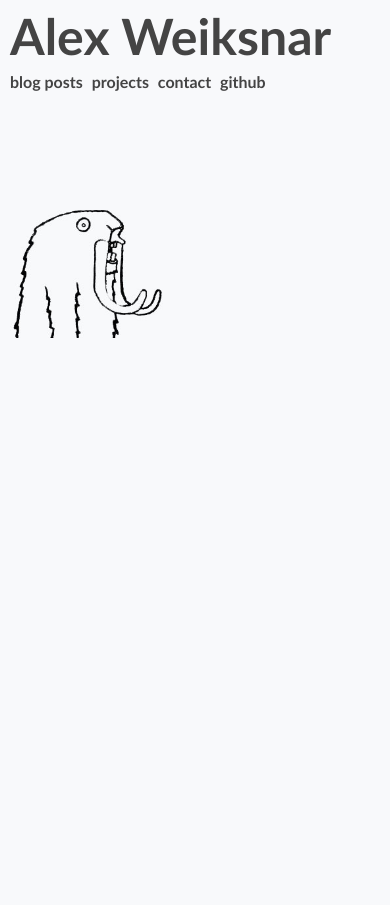
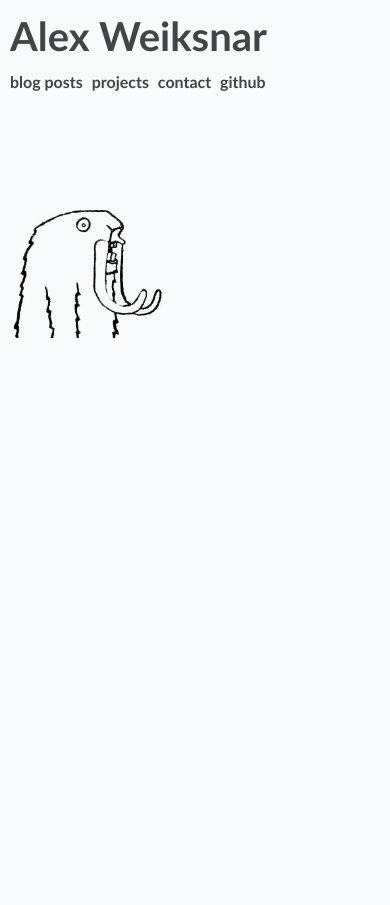
Before and after one commit to aweiksnar/aweiksnar.github.io--OLD, a Jekyll site: the page built from index.html, in a window 390 px wide. Built offline with Jekyll 4.4.1, drawn with Linux system fonts in a browser that asks for light colours; nearby versions of some CDN libraries; Markdown is read by kramdown in place of the engine named in the settings.

Commit message:
fix header font for mobile

```diff
--- a/css/application.css
+++ b/css/application.css
@@ -73,6 +73,7 @@ a.nav_link {
   #main_nav_icon {
     width: 100%;
     margin: 15px 0px;
+    font-size: 40px;
   }
 
   #nav_group {
```
